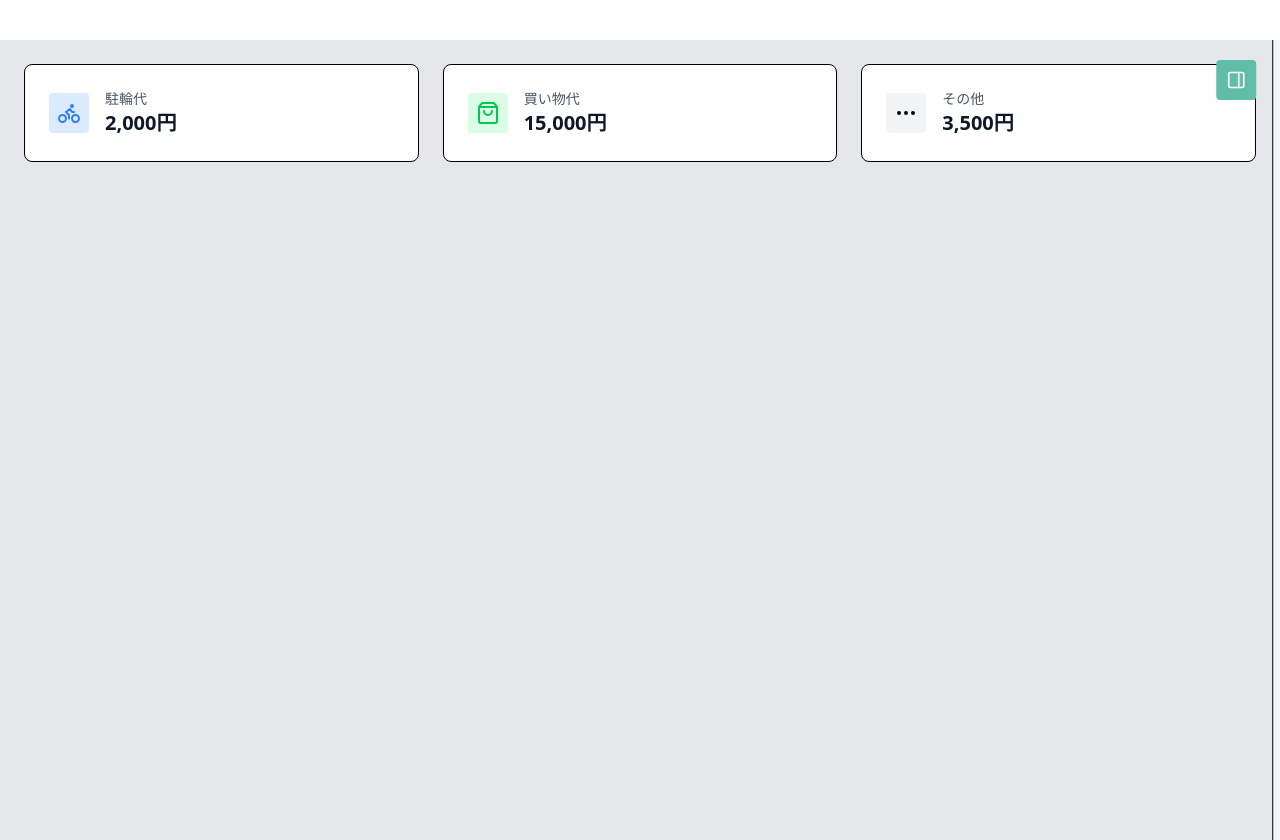
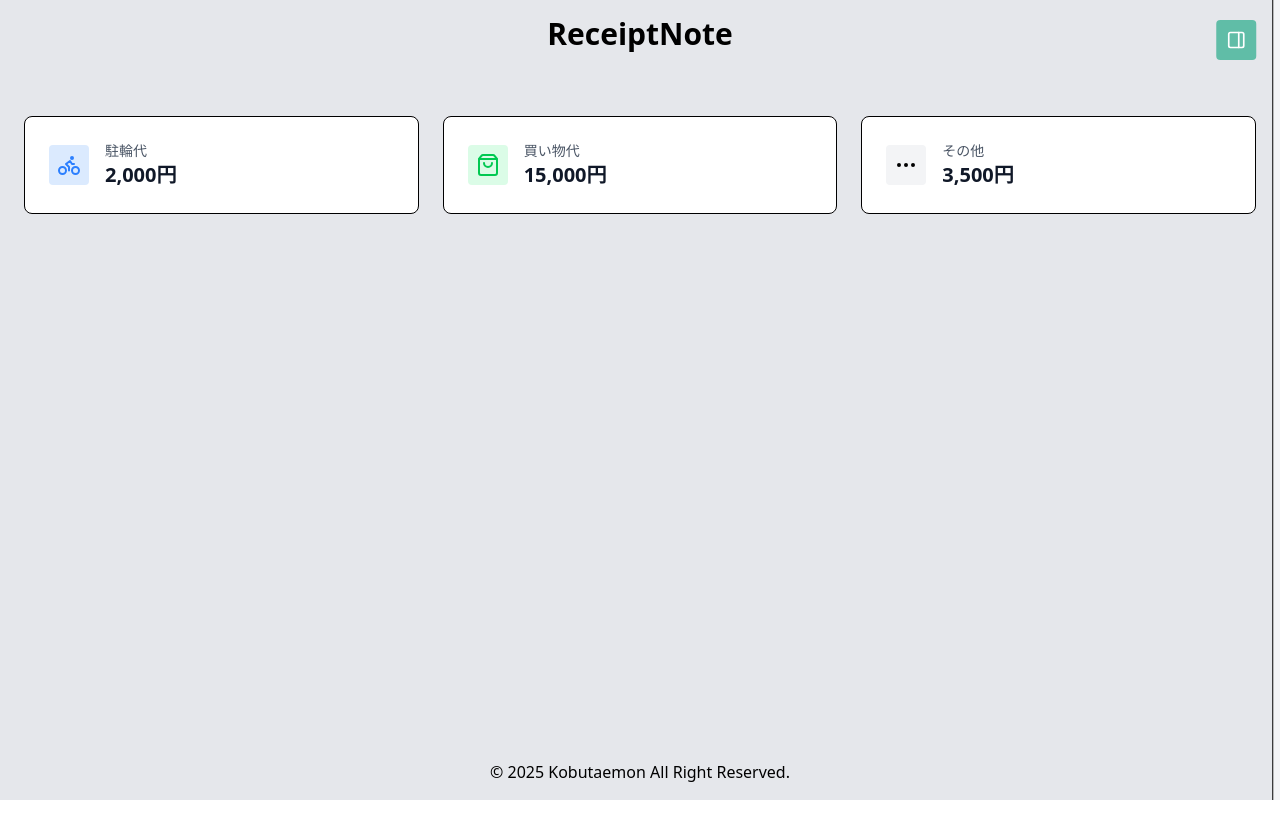
Before and after one commit to Kobutaemon/ReceiptNote, a React (Vite) app: page / in a window 1280 px wide. After the commit the page ends 800 px from the top, so only its background shows below. Built offline with nearby package versions, Linux system fonts and the light colour scheme.

Commit message:
フッター追加

```diff
--- a/src/pages/Dashboard.jsx
+++ b/src/pages/Dashboard.jsx
@@ -1,11 +1,22 @@
 import React from "react";
 import CardList from "../components/CardList";
+import { NavLink } from "react-router-dom";
 
 function Dashboard() {
   return (
-    <main>
-      <CardList />
-    </main>
+    <div>
+      <header>
+        <h1 className="text-3xl text-center pt-4 font-bold">ReceiptNote</h1>
+      </header>
+      <main>
+        <CardList />
+      </main>
+      <footer>
+        <p className="text-center fixed bottom-4 right-[50%] translate-x-[50%]">
+          &copy; 2025 Kobutaemon All Right Reserved.
+        </p>
+      </footer>
+    </div>
   );
 }
 
```
